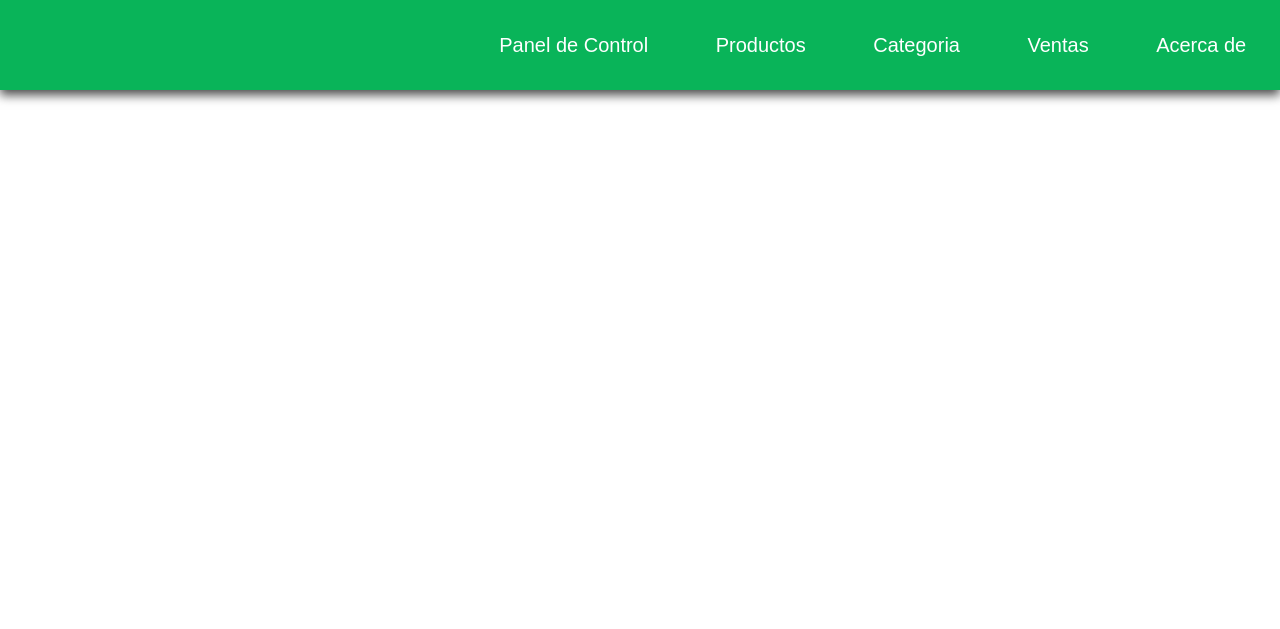
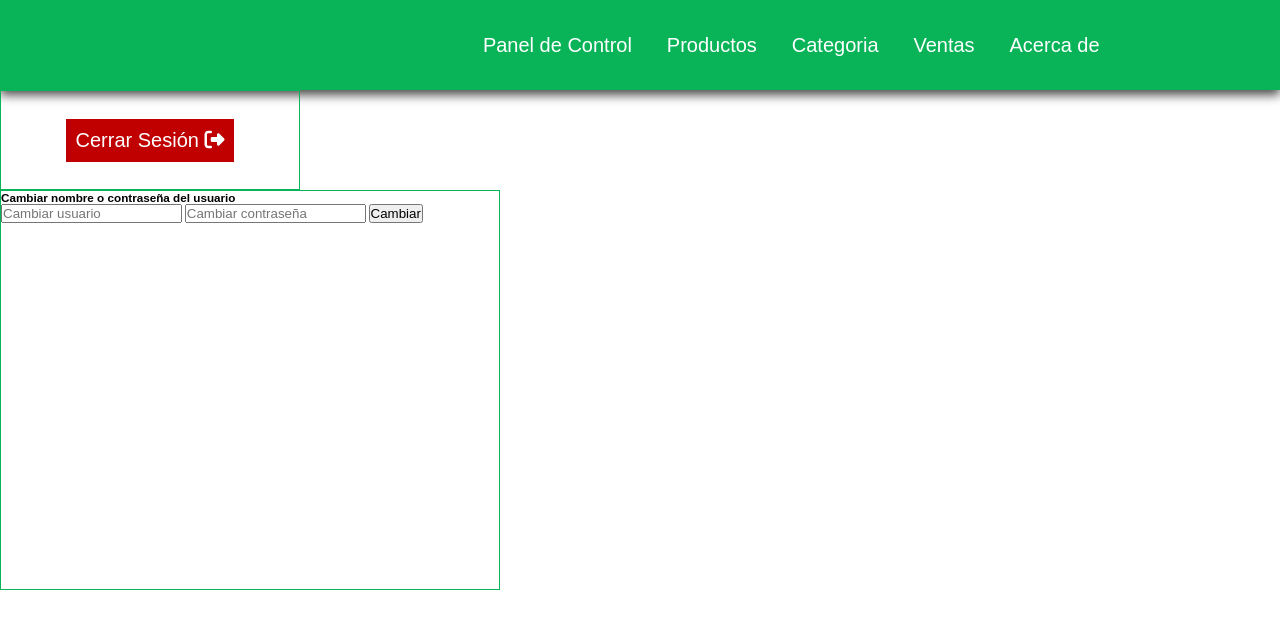
Before and after one commit to MauCoden95/ferrer, a PHP site: page /PAGINAS/Inicio.php in a window 1280 px wide. Shown: the top 629 px of the page. Run offline with PHP 8.4, Linux system fonts and the light colour scheme; some libraries are stand-ins or nearby versions; some web fonts are replaced.

Commit message:
Add files via upload

```diff
--- a/ASSETS/Inicio.css
+++ b/ASSETS/Inicio.css
@@ -66,7 +66,7 @@ body{
 }
 
 #nav ul{
-    width: 100%;
+    width: 80%;
     height: 100%;
     display: flex;
     align-items: center;
@@ -98,10 +98,35 @@ body{
 }
 
 #pannel-user{
-    position: absolute;
-    right: 0;
-    width: 105rem;
-    height: 53rem;
-    z-index: 1000000000;
-    background: red;
+    width: 100%;
+    min-height: 53rem;
 }
+
+.logout{
+    width: 30rem;
+    height: 10rem;
+    border: .1rem solid #09b459;
+    display: flex;
+    align-items: center;
+    justify-content: center;
+}
+
+.logout a{
+    display: block;
+    background: rgb(192, 0, 0);
+    text-decoration: none;
+    color: #fff;
+    font-size: 2rem;
+    padding: 1rem;
+    transition: all 300ms;
+}
+
+.logout a:hover{
+    background: rgb(255, 63, 63);
+}
+
+.change-username{
+    width: 50rem;
+    height: 40rem;
+    border: .1rem solid #09b459;
+}
--- a/FUNCIONALIDADES/CrearUsuario.php
+++ b/FUNCIONALIDADES/CrearUsuario.php
@@ -6,7 +6,7 @@
         $username = isset($_POST['username']) ? $_POST['username'] : false;
         $password = isset($_POST['password']) ? $_POST['password'] : false;
 
-
+        //echo $username,' ',$rol,' ',$password;
 
         $errores = array();
 
@@ -24,8 +24,10 @@
             $password_segura = password_hash($password, PASSWORD_BCRYPT, ['cost' => 5]);
 
 
-            $sql = "INSERT INTO usuarios VALUES(null, '$username','$password_segura');";
+            $sql = "INSERT INTO usuarios VALUES(null, '$username','Usuario Comun','$password_segura');";
             $guardar = mysqli_query($conexion,$sql);
+
+
 
             if ($guardar) {
                 echo "Usuario creado con exito!!!";
--- a/PAGINAS/Includes.php
+++ b/PAGINAS/Includes.php
@@ -5,6 +5,7 @@
     <meta charset="UTF-8">
     <meta http-equiv="X-UA-Compatible" content="IE=edge">
     <meta name="viewport" content="width=device-width, initial-scale=1.0">
+    <script src="https://kit.fontawesome.com/7483adbd94.js" crossorigin="anonymous"></script>
     <link rel="stylesheet" href="../ASSETS/Inicio.css">
     <title>Ferrer 1.0</title>
 </head>
@@ -19,7 +20,7 @@
         <navbar id="nav">
 
             <ul>
-                <li><a href="#">Panel de Control</a></li>
+                <li><a href="./Inicio.php">Panel de Control</a></li>
                 <li><a href="#">Productos</a></li>
                 <li><a href="#">Categoria</a></li>
                 <li><a href="#">Ventas</a></li>
--- a/PAGINAS/Inicio.php
+++ b/PAGINAS/Inicio.php
@@ -1,8 +1,18 @@
 <?php require_once './Includes.php'; ?>
 
-    <!-- <div id="pannel-user">
+    <div id="pannel-user">
+            <div class="logout">
+                    <a href="../Index.php">Cerrar Sesión <i class="fas fa-sign-out-alt"></i></a>
+            </div>
 
-    </div> -->
+            <form action="../FUNCIONALIDADES/CambiarUsuario.php" method="post" class="change-username">
+                <h3>Cambiar nombre o contraseña del usuario</h3>
+                <input type="text" name="username" placeholder="Cambiar usuario">
+                <input type="text" name="password" placeholder="Cambiar contraseña">
+
+                <input type="submit" value="Cambiar">
+            </form>
+    </div>
 
 </body>
 </html>
```
Also changed, not shown: ASSETS/LoginRegistro.css (+13 -1 lines), ferrer.sql (+8 -49 lines), FUNCIONALIDADES/CambiarUsuario.php (added).
